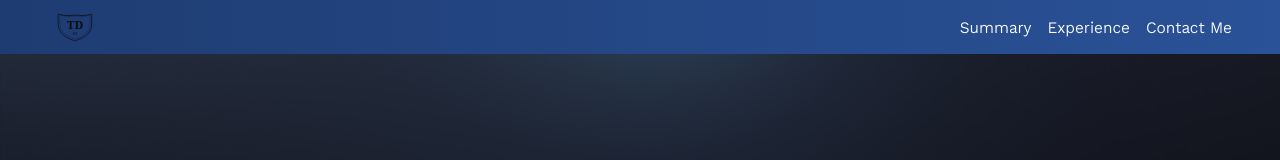
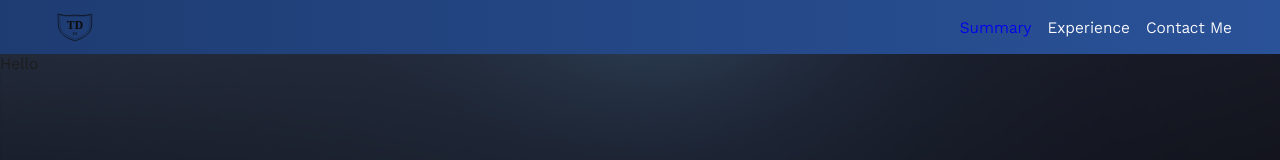
Before and after one commit to stebnj/tawm-website, a React (Create React App) app: page /exp in a window 1280 px wide. Shown: the top 160 px of the page. Built offline with nearby package versions, Linux system fonts and the light colour scheme; the HTML template or start-up script is replaced by a standard one.

Commit message:
add new experience page

```diff
--- a/src/App.js
+++ b/src/App.js
@@ -2,6 +2,7 @@
 import './App.scss';
 import Header from './components/Header/Header';
 import Hero from './components/Hero/Hero';
+import Experience from './pages/Experience/Experience';
 import {BrowserRouter, Routes, Route} from 'react-router-dom'
 
 
@@ -11,6 +12,7 @@ function App() {
       <Header/>
       <Routes>
         <Route path='/' element={<Hero />}></Route>
+        <Route path='/exp' element= {<Experience />}></Route>
       </Routes>
 
 
--- a/src/components/Header/Header.js
+++ b/src/components/Header/Header.js
@@ -19,9 +19,12 @@ export default function Header(){
 
                     <section className='nav-bar__lists-container'>
                         <ul className='nav-bar__lists'>
-                            <li className='nav-bar__summary'>
-                                Summary
-                            </li>
+                            <Link to="/exp">
+                                <li className='nav-bar__summary'>
+                                    Summary
+                                </li>
+                            </Link>
+
                             <li className='nav-bar__exp'>
                                 Experience
                             </li>
@@ -31,7 +34,6 @@ export default function Header(){
                         </ul>
                     </section>
                 </section>
-
             </nav>
         </header>
     )
--- /dev/null
+++ b/src/pages/Experience/Experience.js
@@ -0,0 +1,9 @@
+import React from "react";
+import './Experience.scss'
+
+
+export default function Experience(){
+    return(
+        <p>Hello</p>
+    )
+}
```
Also changed, not shown: src/pages/Experience/Experience.scss (added).
